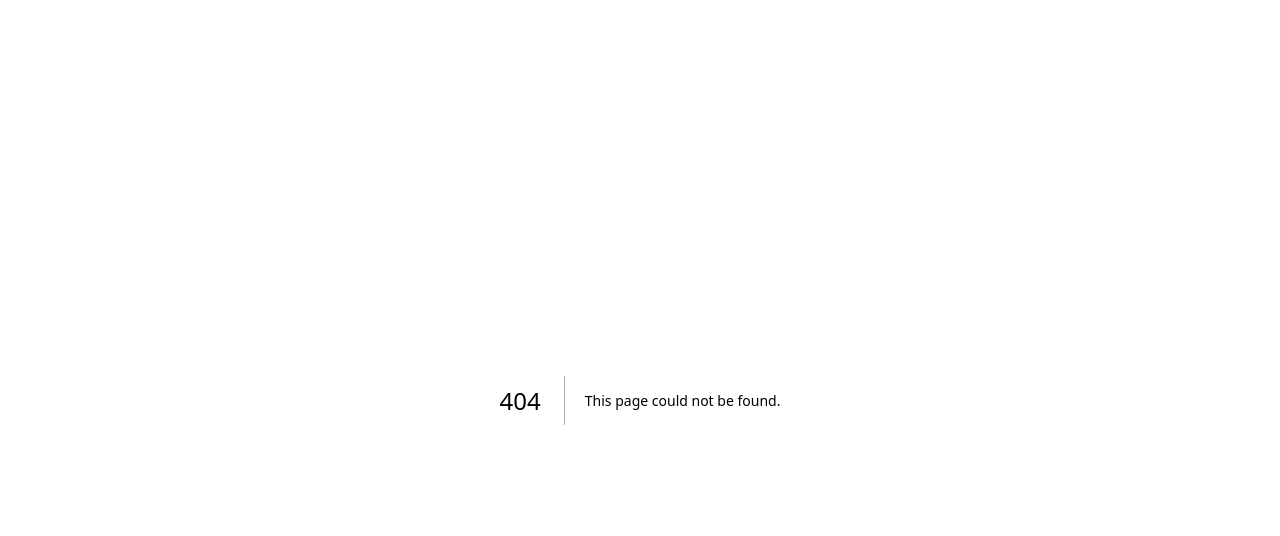
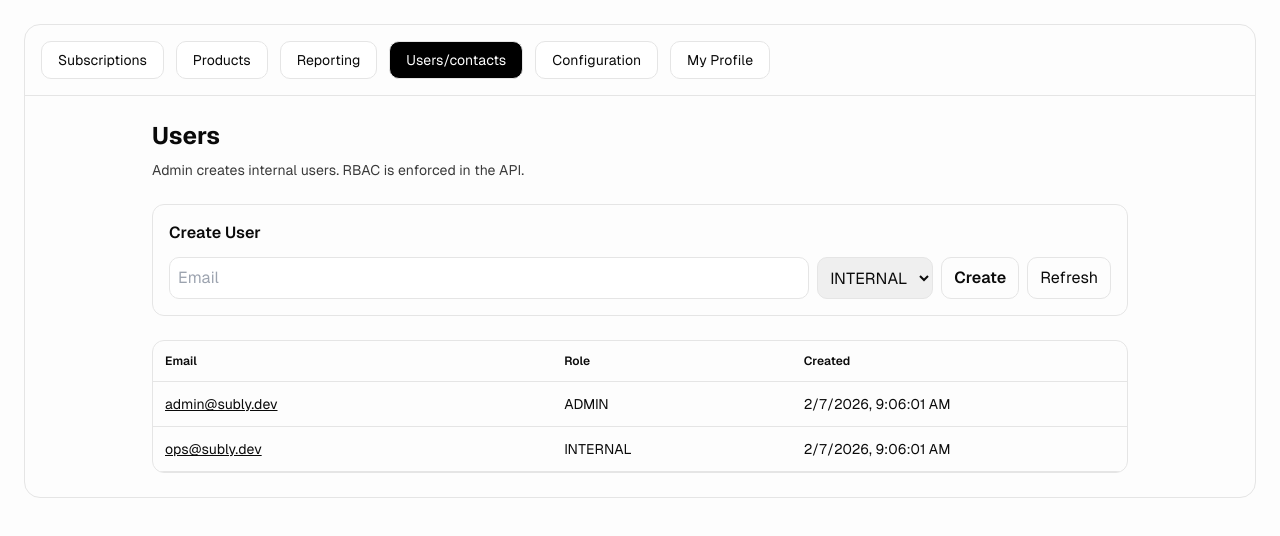
Before and after one commit to Ajay03299/Subly, a Next.js app: page /users in a window 1280 px wide. Before the commit this address had no page. Shown: the top 536 px of the page. Built offline with nearby package versions, Linux system fonts and the light colour scheme; no server answers.

Commit message:
feat(ui): add users list page

```diff
--- /dev/null
+++ b/app/users/page.tsx
@@ -0,0 +1,117 @@
+"use client";
+
+import { useEffect, useState } from "react";
+import Link from "next/link";
+import { AppShell } from "@/components/shell/AppShell";
+import type { AppUser, Role } from "@/lib/types/users";
+
+export default function UsersPage() {
+  const [users, setUsers] = useState<AppUser[]>([]);
+  const [email, setEmail] = useState("");
+  const [role, setRole] = useState<Role>("INTERNAL");
+  const [loading, setLoading] = useState(false);
+
+  async function load() {
+    setLoading(true);
+    const res = await fetch("/api/users");
+    const data = await res.json().catch(() => ({}));
+    if (!res.ok) {
+      alert(data?.error || "Forbidden / failed");
+      setLoading(false);
+      return;
+    }
+    setUsers(data.users || []);
+    setLoading(false);
+  }
+
+  useEffect(() => {
+    load();
+  }, []);
+
+  async function create() {
+    const payload = { email: email.trim(), role };
+    const res = await fetch("/api/users", {
+      method: "POST",
+      headers: { "Content-Type": "application/json" },
+      body: JSON.stringify(payload),
+    });
+    const data = await res.json().catch(() => ({}));
+    if (!res.ok) {
+      alert(data?.error || "Failed");
+      return;
+    }
+    setEmail("");
+    await load();
+  }
+
+  return (
+    <AppShell activeHrefStartsWith="/users">
+      <div className="p-6 max-w-5xl mx-auto">
+        <h1 className="text-2xl font-bold">Users</h1>
+        <p className="text-sm opacity-80 mt-2">
+          Admin creates internal users. RBAC is enforced in the API.
+        </p>
+
+        <div className="mt-6 border rounded-xl p-4">
+          <div className="font-semibold">Create User</div>
+          <div className="flex gap-2 mt-3 flex-wrap">
+            <input
+              className="border rounded-lg p-2 flex-1 min-w-[240px]"
+              placeholder="Email"
+              value={email}
+              onChange={(e) => setEmail(e.target.value)}
+            />
+            <select
+              className="border rounded-lg p-2"
+              value={role}
+              onChange={(e) => setRole(e.target.value as Role)}
+            >
+              <option value="INTERNAL">INTERNAL</option>
+              <option value="USER">USER</option>
+            </select>
+            <button
+              className="border rounded-lg px-3 py-2 font-semibold"
+              onClick={create}
+            >
+              Create
+            </button>
+            <button className="border rounded-lg px-3 py-2" onClick={load}>
+              Refresh
+            </button>
+          </div>
+        </div>
+
+        <div className="mt-6 border rounded-xl overflow-hidden">
+          <div className="grid grid-cols-12 gap-2 p-3 text-xs font-semibold border-b">
+            <div className="col-span-5">Email</div>
+            <div className="col-span-3">Role</div>
+            <div className="col-span-4">Created</div>
+          </div>
+
+          {loading ? (
+            <div className="p-4 text-sm">Loading…</div>
+          ) : users.length === 0 ? (
+            <div className="p-4 text-sm opacity-70">No users loaded.</div>
+          ) : (
+            users.map((u) => (
+              <div
+                key={u.id}
+                className="grid grid-cols-12 gap-2 p-3 text-sm border-b"
+              >
+                <div className="col-span-5">
+                  <Link className="underline" href={`/users/${u.id}`}>
+                    {u.email}
+                  </Link>
+                </div>
+                <div className="col-span-3">{u.role}</div>
+                <div className="col-span-4">
+                  {new Date(u.createdAt).toLocaleString()}
+                </div>
+              </div>
+            ))
+          )}
+        </div>
+      </div>
+    </AppShell>
+  );
+}
```
